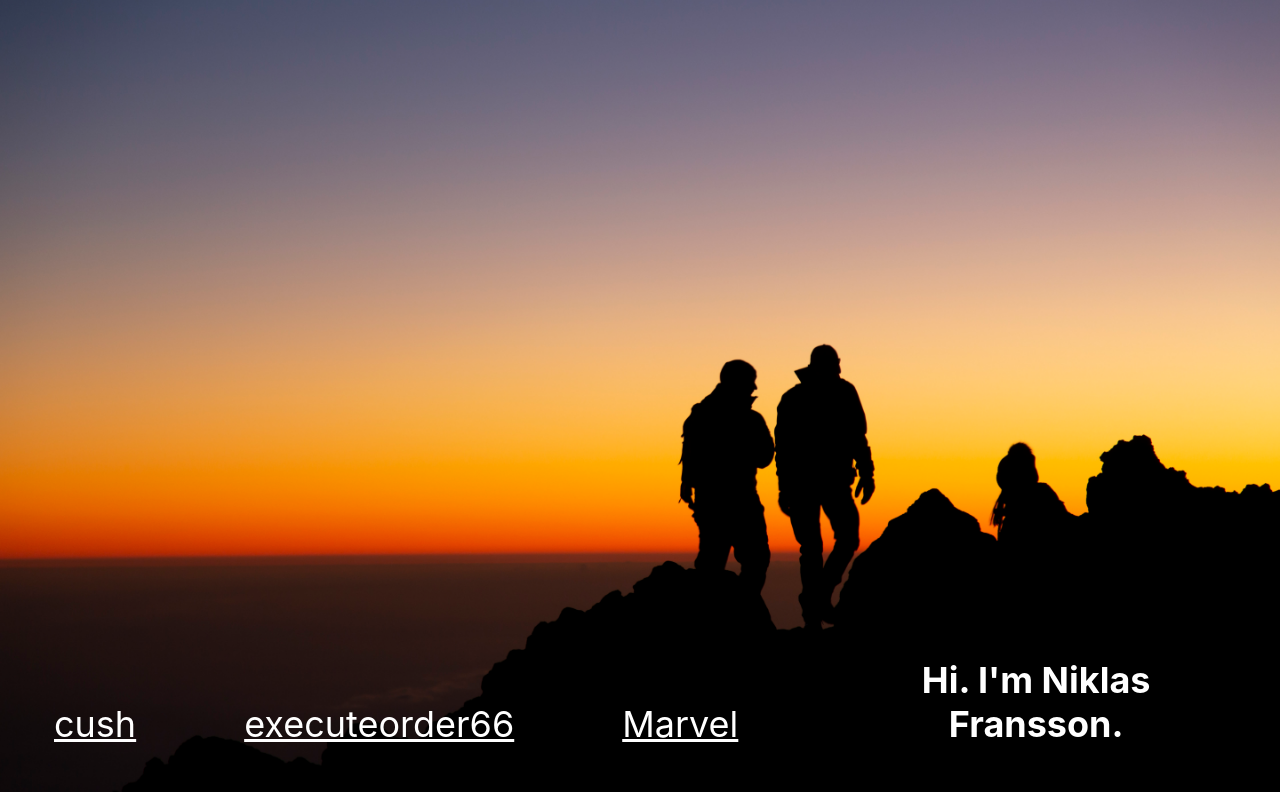
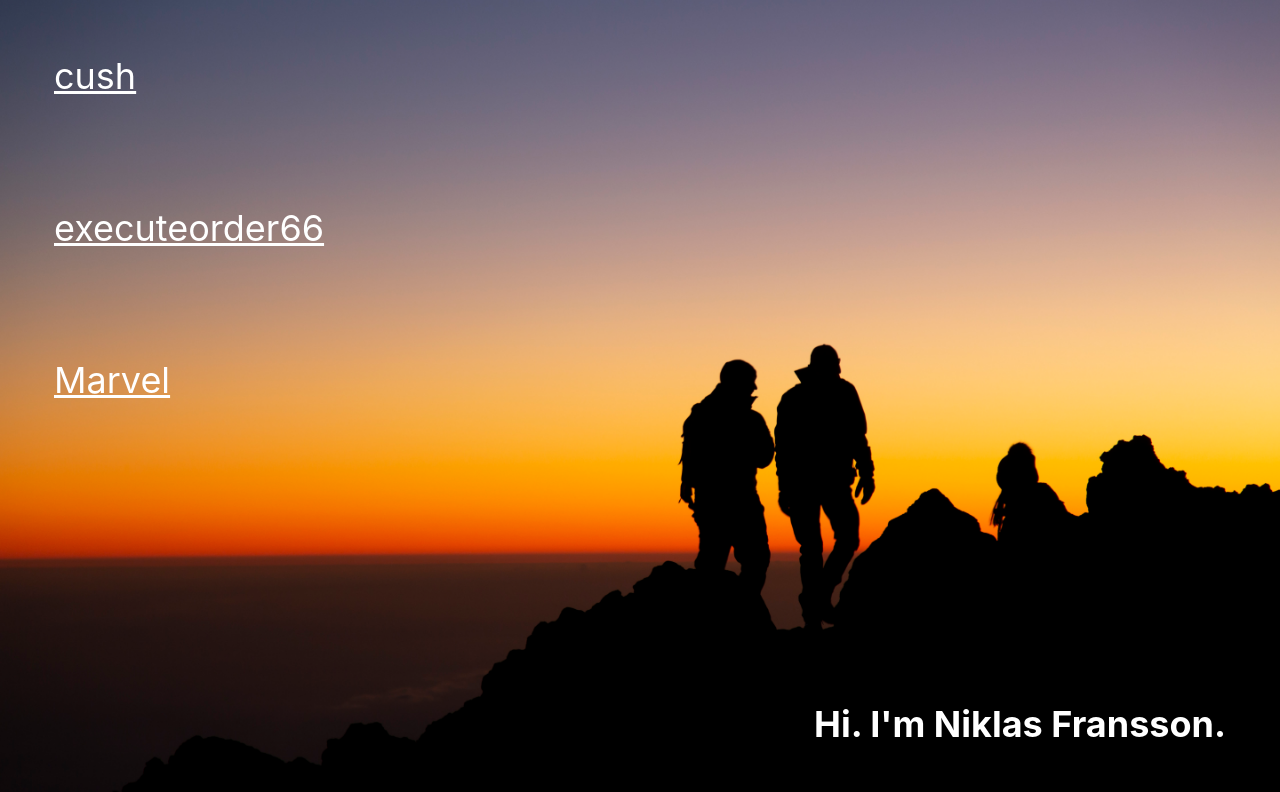
Before and after one commit to ceniklas/ceniklas.github.io, a React (Create React App) app: page / in a window 1280 px wide. Shown: the top 792 px of the page. Built offline with nearby package versions, Linux system fonts and the light colour scheme.

Commit message:
Update App.tsx

```diff
--- a/src/App.tsx
+++ b/src/App.tsx
@@ -5,10 +5,11 @@ const App: React.FC = () => {
   return (
     <div className="App">
       <div className="footer">
-        <a className="message" href="cush.html">cush</a>
-        <a className="message" href="executeorder66.html">executeorder66</a>
-        <a className="message" href="marvel.html">Marvel</a>
-        {/* <img src={logo} className="App-logo" alt="logo" /> */}
+        <div className="linkWrapper">
+          <a className="message" href="cush.html">cush</a>
+          <a className="message" href="executeorder66.html">executeorder66</a>
+          <a className="message" href="marvel.html">Marvel</a>
+        </div>
         <h1 className="message">
           Hi. I'm Niklas Fransson.
         </h1>
```
